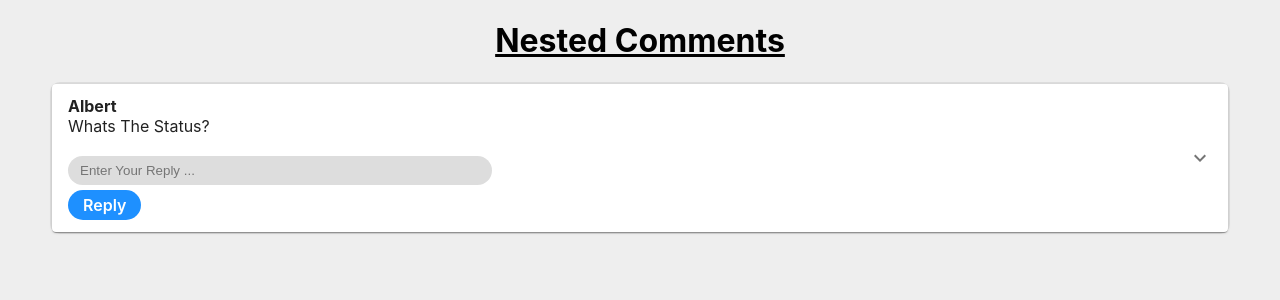
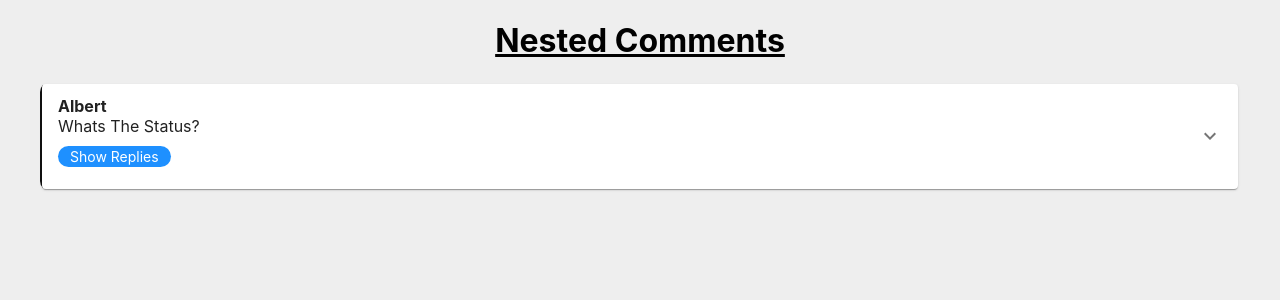
Before and after one commit to Subham-Abhishek/nested-comments, a React (Create React App) app: page / in a window 1280 px wide. Shown: the top 300 px of the page. Built offline with nearby package versions, Linux system fonts and the light colour scheme.

Commit message:
Nested comments completed

```diff
--- a/src/App.js
+++ b/src/App.js
@@ -6,7 +6,11 @@ function App() {
   return (
     <div>
       <h1>Nested Comments</h1>
-      <Comment data = {data}/>
+      {
+        data.map((e) =>
+          <Comment data = {e.replies} user = {e} key = {e.id} />
+        )
+      }
     </div>
   );
 }
--- a/src/components/Comment.jsx
+++ b/src/components/Comment.jsx
@@ -1,46 +1,37 @@
-import React, { useCallback, useState } from "react";
+import React, { useState } from "react";
 import { v4 as uid } from "uuid";
 import Accordion from "@mui/material/Accordion";
 import AccordionSummary from "@mui/material/AccordionSummary";
 import AccordionDetails from "@mui/material/AccordionDetails";
 import ExpandMoreIcon from "@mui/icons-material/ExpandMore";
-import { useEffect } from "react";
 
-export const Comment = ({ data }) => {
+export const Comment = ({ data, user }) => {
   const [reply, setReply] = useState("");
-  const [bool, setBool] = useState(true);
+  const [list, setList] = useState(data);
+  const [show, setShow] = useState(false);
 
   const clickReply = (e) => {
     e.stopPropagation();
-    setBool(!bool)
-    if(reply === "") return;
-    console.log("Hello");
+    if (reply === "") return;
     const payload = {
+      id: uid(),
       author: "Subham",
       body: reply,
       replies: [],
     };
-    data[0].replies = [...data[0].replies, payload];
-    setReply("")
+    setList([payload, ...list]);
+    setReply("");
   };
 
-  const handleInput = useCallback((e) => {
-    // e.stopPropagation();
+  const handleInput = (e) => {
     setReply(e.target.value);
-  },[])
-
-  useEffect(() => {
-      console.log("Effective");
-  },[bool])
+  };
 
   if (!data) return null;
   else {
     return (
-      <div>
-        <ul>
-          {data.map((item) => {
-            return (
-              <li key={uid()}>
+      <div key={user.id}>
+        <div className="accordion" key={user.id}>
           <Accordion>
             <AccordionSummary
               expandIcon={<ExpandMoreIcon />}
@@ -48,10 +39,21 @@ export const Comment = ({ data }) => {
               id="panel1a-header"
               className="authorDetails"
             >
-                    <div className="name">{item.author}</div>
-                    <div className="body">{item.body}</div>
+              <div className="name">{user.author}</div>
+              <div className="body">{user.body}</div>
+              <span
+                onClick={(e) => {
+                  // e.stopPropagation();
+                  setShow(!show);
+                }}
+                className="btn"
+              >
+                {show ? "Hide Replies" : "Show Replies"}
+              </span>
+              {show && (
                 <div className="reply">
                   <input
+                    key={user.id}
                     className="replyIp"
                     type="text"
                     placeholder="Enter Your Reply ..."
@@ -60,18 +62,21 @@ export const Comment = ({ data }) => {
                     onChange={(e) => handleInput(e)}
                   />
                   <span onClick={(e) => clickReply(e)} className="btn">
-                        Reply
+                    Add
                   </span>
                 </div>
+              )}
             </AccordionSummary>
+
             <AccordionDetails>
-                    <Comment data={item.replies} />
+              {list.map((item) => {
+                return (
+                  <Comment key={item.id} data={item.replies} user={item} />
+                );
+              })}
             </AccordionDetails>
           </Accordion>
-              </li>
-            );
-          })}
-        </ul>
+        </div>
       </div>
     );
   }
--- a/src/index.css
+++ b/src/index.css
@@ -12,16 +12,6 @@ code {
   font-family: source-code-pro, Menlo, Monaco, Consolas, 'Courier New',
     monospace;
 }
-li{
-  list-style: none;
-  border: 2px solid #ddd;
-  border-radius: 10px;
-  margin: 10px;
-  margin-right: 50px;
-}
-ul{
-  text-transform: capitalize;
-}
 .authorDetails div{
   display: grid;
 }
@@ -33,24 +23,37 @@ h1{
   text-decoration: underline;
 }
 .reply{
-  display: flex;
-  flex-direction: column;
+  display: flex !important;
+  align-items: center;
+  background-color: #ddd;
+  border-radius: 20px;
+  padding: 0 5px;
+  max-width: 400px;
 }
 .btn{
   display: inline;
   background-color: dodgerblue;
-  font-weight: 600;
+  font-size: 14px;
   color: white;
-  padding: 5px 15px;
+  padding: 2px 12px;
   width: fit-content;
   border-radius: 15px;
+  margin: 10px 0;
+}
+.reply > .btn{
+  margin: 0;
 }
 .replyIp{
-  display: inline;
-  max-width: 400px;
-  margin: 20px 0 5px 0;
-  background-color: #ddd;
+  background-color: transparent;
   border: none;
   padding: 7px 12px;
   border-radius: 20px;
+  width: 100%;
 }
+.accordion{
+  margin: 10px 40px;
+  border: 2px solid #efefef;
+  border-left: 2px solid #111;
+  border-radius: 10px;
+  text-transform: capitalize;
+}
```
Lines whose indentation alone changed are shown as unchanged.
